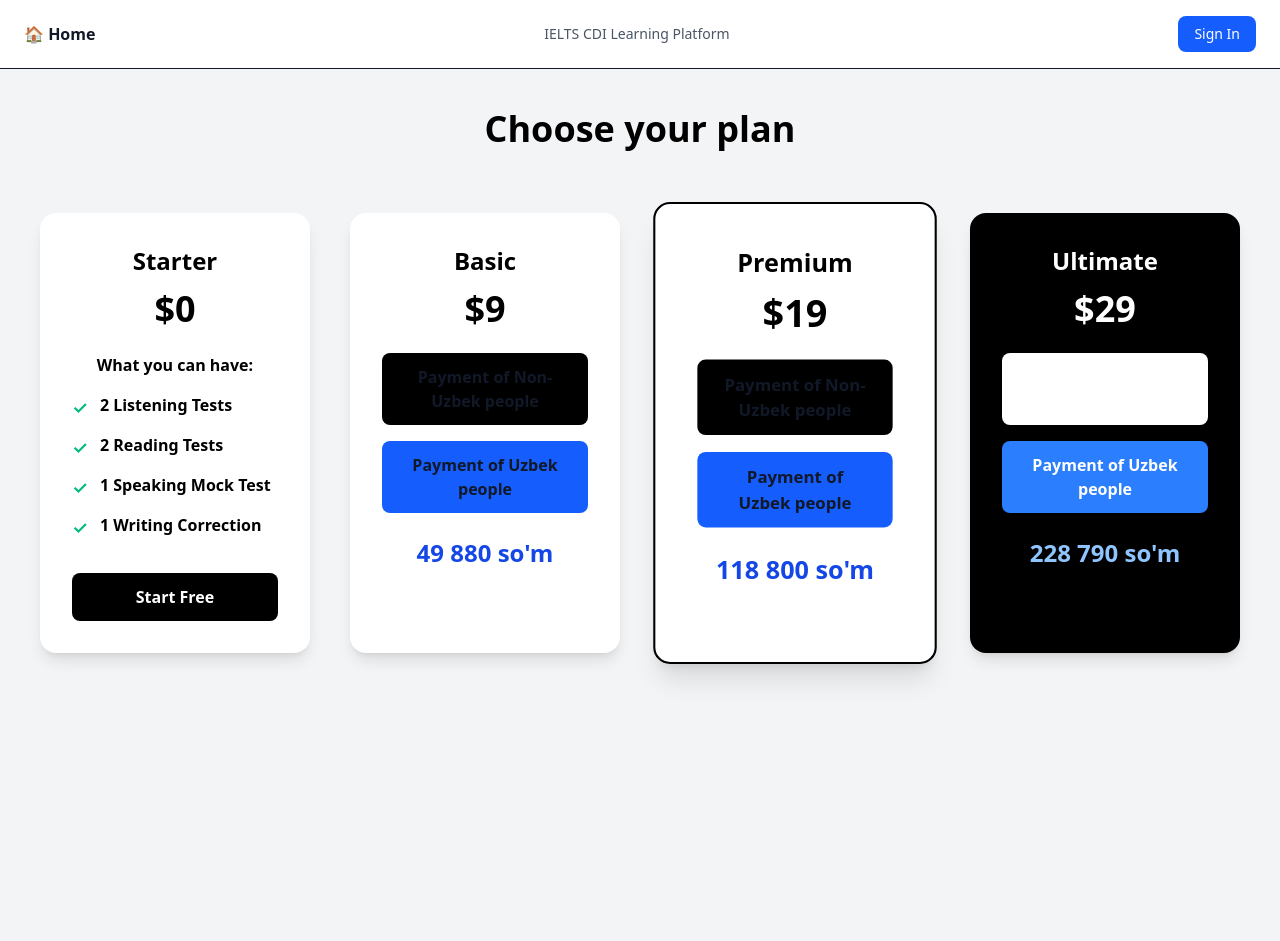
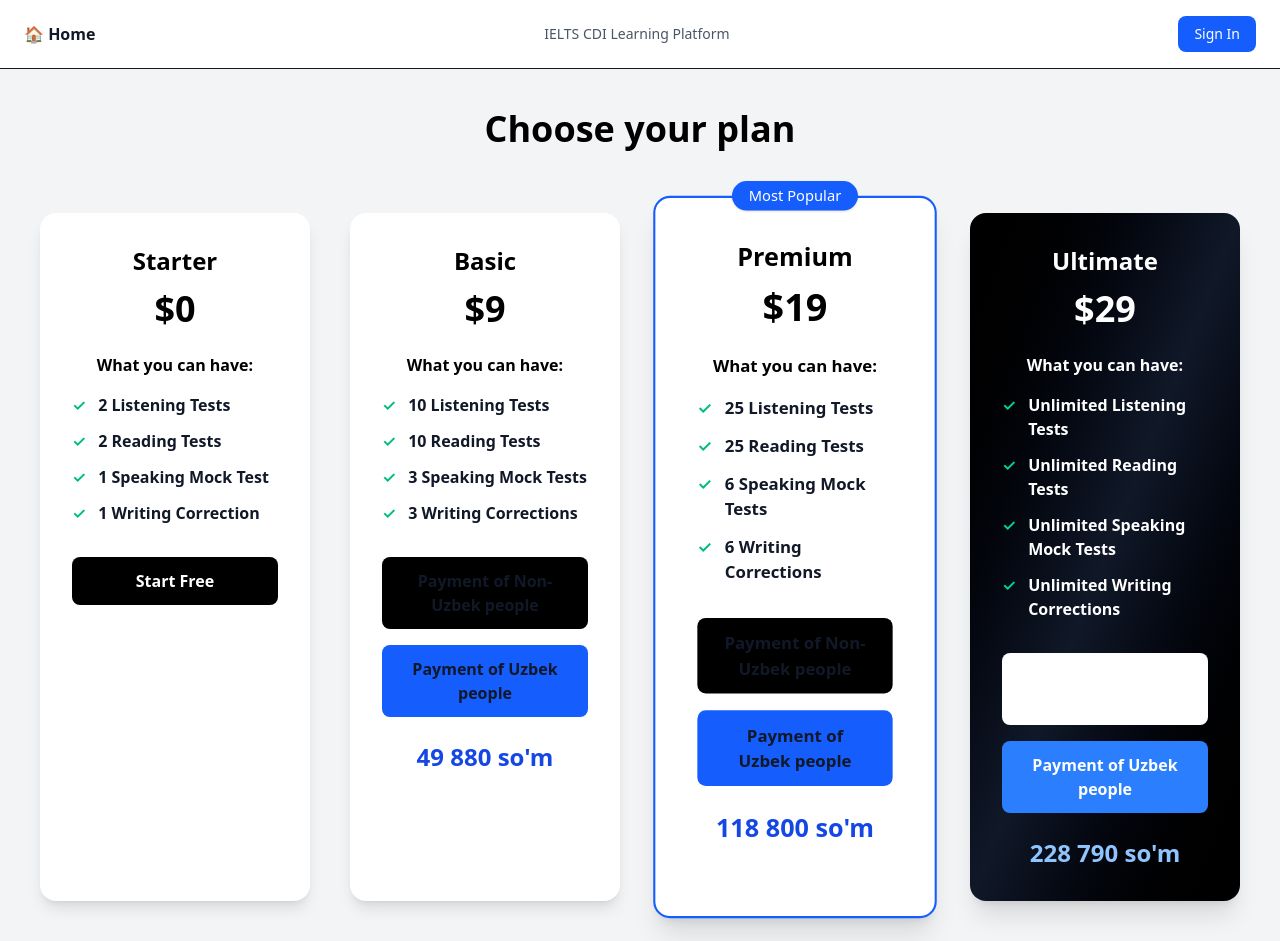
Before and after one commit to johnweek628-jpg/ielts-cdi-platform, a Next.js app: page /pricing in a window 1280 px wide. Before the commit the page ends 869 px from the top, so only its background shows below. Built offline with nearby package versions, Linux system fonts and the light colour scheme; no server answers.

Commit message:
remove stripe checkout api

```diff
--- a/app/pricing/page.tsx
+++ b/app/pricing/page.tsx
@@ -37,7 +37,8 @@
 <div className="grid grid-cols-1 md:grid-cols-2 xl:grid-cols-4 gap-10 max-w-7xl mx-auto">
 
 {/* STARTER */}
-<div className="bg-white p-8 rounded-2xl shadow-lg text-center">
+
+<div className="bg-white p-8 rounded-2xl shadow-lg text-center transition hover:shadow-2xl hover:-translate-y-2">
 
 <h2 className="text-2xl font-bold mb-3 text-black">Starter</h2>
 
@@ -47,31 +48,16 @@
 
 <ul className="text-left font-semibold space-y-3 mb-8">
 
-<li className="flex items-start gap-3 text-black">
-<span className="text-emerald-500 text-lg">✓</span>
-<span>2 Listening Tests</span>
-</li>
-
-<li className="flex items-start gap-3 text-black">
-<span className="text-emerald-500 text-lg">✓</span>
-<span>2 Reading Tests</span>
-</li>
-
-<li className="flex items-start gap-3 text-black">
-<span className="text-emerald-500 text-lg">✓</span>
-<span>1 Speaking Mock Test</span>
-</li>
-
-<li className="flex items-start gap-3 text-black">
-<span className="text-emerald-500 text-lg">✓</span>
-<span>1 Writing Correction</span>
-</li>
+<li className="flex gap-3"><span className="text-emerald-500">✓</span>2 Listening Tests</li>
+<li className="flex gap-3"><span className="text-emerald-500">✓</span>2 Reading Tests</li>
+<li className="flex gap-3"><span className="text-emerald-500">✓</span>1 Speaking Mock Test</li>
+<li className="flex gap-3"><span className="text-emerald-500">✓</span>1 Writing Correction</li>
 
 </ul>
 
 <button
 onClick={() => router.push("/dashboard")}
-className="bg-black text-white px-6 py-3 rounded-lg font-semibold w-full"
+className="bg-black text-white px-6 py-3 rounded-lg font-semibold w-full hover:bg-gray-800 transition"
 >
 Start Free
 </button>
@@ -79,15 +65,27 @@
 </div>
 
 {/* BASIC */}
-<div className="bg-white p-8 rounded-2xl shadow-lg text-center">
+
+<div className="bg-white p-8 rounded-2xl shadow-lg text-center transition hover:shadow-2xl hover:-translate-y-2">
 
 <h2 className="text-2xl font-bold mb-3 text-black">Basic</h2>
 
 <p className="text-4xl font-extrabold mb-6 text-black">$9</p>
 
+<p className="font-bold text-black mb-4">What you can have:</p>
+
+<ul className="text-left font-semibold space-y-3 mb-8">
+
+<li className="flex gap-3"><span className="text-emerald-500">✓</span>10 Listening Tests</li>
+<li className="flex gap-3"><span className="text-emerald-500">✓</span>10 Reading Tests</li>
+<li className="flex gap-3"><span className="text-emerald-500">✓</span>3 Speaking Mock Tests</li>
+<li className="flex gap-3"><span className="text-emerald-500">✓</span>3 Writing Corrections</li>
+
+</ul>
+
 <a
 href={basicEmail}
-className="block bg-black text-white px-6 py-3 rounded-lg font-bold mb-4 w-full"
+className="block bg-black text-white px-6 py-3 rounded-lg font-bold mb-4 hover:bg-gray-800 transition"
 >
 Payment of Non-Uzbek people
 </a>
@@ -96,27 +94,43 @@
 href={basicTelegram}
 target="_blank"
 rel="noreferrer"
-className="block bg-blue-600 text-white px-6 py-3 rounded-lg font-semibold w-full"
+className="block bg-blue-600 text-white px-6 py-3 rounded-lg font-semibold hover:bg-blue-700 transition"
 >
 Payment of Uzbek people
 </a>
 
-<div className="flex justify-center mt-6">
-<p className="text-2xl font-extrabold text-blue-700">49 880 so'm</p>
-</div>
+<p className="text-2xl font-extrabold text-blue-700 mt-6">
+49 880 so'm
+</p>
 
 </div>
 
 {/* PREMIUM */}
-<div className="bg-white p-10 rounded-2xl border-2 border-black shadow-xl text-center scale-105">
+
+<div className="bg-white p-10 rounded-2xl border-2 border-blue-600 shadow-xl text-center scale-105 relative transition hover:shadow-[0_0_40px_rgba(37,99,235,0.4)] hover:-translate-y-3">
+
+<div className="absolute -top-4 left-1/2 -translate-x-1/2 bg-blue-600 text-white text-sm px-4 py-1 rounded-full shadow">
+Most Popular
+</div>
 
 <h2 className="text-2xl font-bold mb-3 text-black">Premium</h2>
 
 <p className="text-4xl font-extrabold mb-6 text-black">$19</p>
 
+<p className="font-bold text-black mb-4">What you can have:</p>
+
+<ul className="text-left font-semibold space-y-3 mb-8">
+
+<li className="flex gap-3"><span className="text-emerald-500">✓</span>25 Listening Tests</li>
+<li className="flex gap-3"><span className="text-emerald-500">✓</span>25 Reading Tests</li>
+<li className="flex gap-3"><span className="text-emerald-500">✓</span>6 Speaking Mock Tests</li>
+<li className="flex gap-3"><span className="text-emerald-500">✓</span>6 Writing Corrections</li>
+
+</ul>
+
 <a
 href={premiumEmail}
-className="block bg-black text-white px-6 py-3 rounded-lg font-bold mb-4 w-full"
+className="block bg-black text-white px-6 py-3 rounded-lg font-bold mb-4 hover:bg-gray-800 transition"
 >
 Payment of Non-Uzbek people
 </a>
@@ -125,27 +139,39 @@
 href={premiumTelegram}
 target="_blank"
 rel="noreferrer"
-className="block bg-blue-600 text-white px-6 py-3 rounded-lg font-semibold w-full"
+className="block bg-blue-600 text-white px-6 py-3 rounded-lg font-semibold hover:bg-blue-700 transition"
 >
 Payment of Uzbek people
 </a>
 
-<div className="flex justify-center mt-6">
-<p className="text-2xl font-extrabold text-blue-700">118 800 so'm</p>
-</div>
+<p className="text-2xl font-extrabold text-blue-700 mt-6">
+118 800 so'm
+</p>
 
 </div>
 
 {/* ULTIMATE */}
-<div className="bg-black p-8 rounded-2xl shadow-lg text-center text-white">
+
+<div className="bg-gradient-to-br from-black via-gray-900 to-black p-8 rounded-2xl shadow-xl text-center text-white transition hover:shadow-2xl hover:-translate-y-2">
 
 <h2 className="text-2xl font-bold mb-3">Ultimate</h2>
 
 <p className="text-4xl font-extrabold mb-6">$29</p>
 
+<p className="font-bold mb-4">What you can have:</p>
+
+<ul className="text-left font-semibold space-y-3 mb-8">
+
+<li className="flex gap-3"><span className="text-emerald-400">✓</span>Unlimited Listening Tests</li>
+<li className="flex gap-3"><span className="text-emerald-400">✓</span>Unlimited Reading Tests</li>
+<li className="flex gap-3"><span className="text-emerald-400">✓</span>Unlimited Speaking Mock Tests</li>
+<li className="flex gap-3"><span className="text-emerald-400">✓</span>Unlimited Writing Corrections</li>
+
+</ul>
+
 <a
 href={ultimateEmail}
-className="block bg-white text-black px-6 py-3 rounded-lg font-extrabold mb-4 w-full"
+className="block bg-white text-black px-6 py-3 rounded-lg font-extrabold mb-4 hover:bg-gray-200 transition"
 >
 Payment of Non-Uzbek people
 </a>
@@ -154,14 +180,14 @@
 href={ultimateTelegram}
 target="_blank"
 rel="noreferrer"
-className="block bg-blue-500 text-white px-6 py-3 rounded-lg font-bold w-full"
+className="block bg-blue-500 text-white px-6 py-3 rounded-lg font-bold hover:bg-blue-600 transition"
 >
 Payment of Uzbek people
 </a>
 
-<div className="flex justify-center mt-6">
-<p className="text-2xl font-extrabold text-blue-300">228 790 so'm</p>
-</div>
+<p className="text-2xl font-extrabold text-blue-300 mt-6">
+228 790 so'm
+</p>
 
 </div>
 
```
